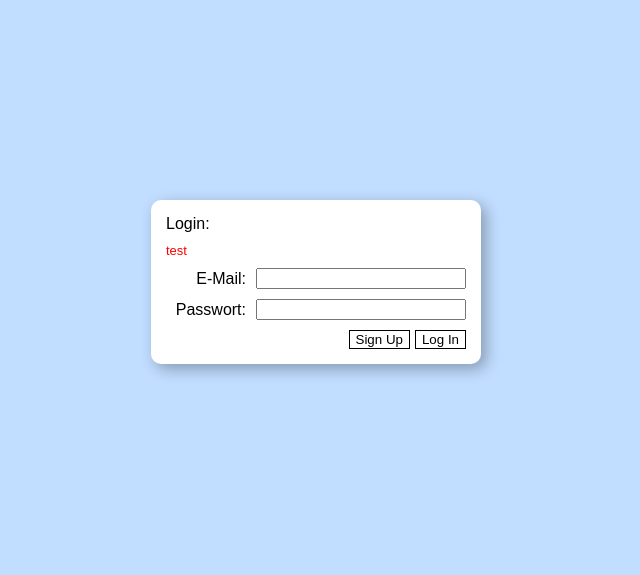
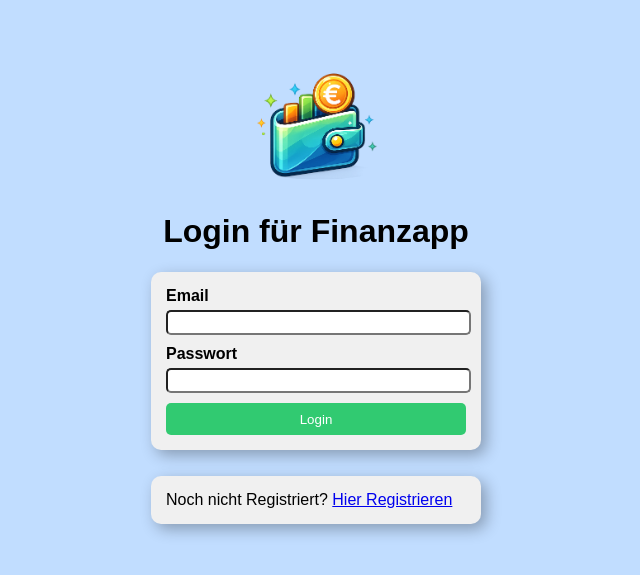
Before and after one commit to DCEv0LuTiOn/Finanzapp, a Flask app: template src/templates/login.html in a window 1280 px wide. Shown: the top 575 px of the page, without its empty margins (324-964 px from the left). Run offline with Flask 3, Linux system fonts and the light colour scheme; the template is opened without the code that fills it, so the values that code supplies are empty; parts of the project's set-up code (start-up, migrations or seed data) failed here and were passed over.

Commit message:
projekt struktur geändert und login seite fertig

```diff
--- a/src/db.py
+++ b/src/db.py
@@ -1,7 +1,7 @@
 import sqlite3
 import sys
 from contextlib import closing
-from dtos import *
+from src.dtos import *
 
 def get_dto_data(dto:object): # Daten aus dto lesen und zurück geben
     table_name = dto.__class__.__name__[:dto.__class__.__name__.find("DTO")] # Holt sich aus der DTO den Namen der Klasse und schneidet DTO ab am ende
@@ -103,12 +103,9 @@ def execute_update_dtos(dtos:object | list[object]):
             raise
 
 def get_users():
-    sql = "SELECT * FROM kontoinhaber"
+    sql = "SELECT * FROM Kontoinhaber"
     users = execute_select_dto_list(sql,KontoinhaberDTO)
-    user = execute_select_dto(sql,KontoinhaberDTO)
-    # value_select = execute_select_value("SELECT id FROM user where id = '1'")
-    for i in users:
-        print(i)
+    return users
 
 def __create_Database():
     with sqlite3.connect(__db_path) as connection:
@@ -290,7 +287,7 @@ def __insert_test_data():
 
         connection.commit()
 
-__db_path = "Database.db"
+__db_path = "./Database.db"
 
 if __name__ == "__main__":
     # __create_Database()
@@ -298,4 +295,6 @@ if __name__ == "__main__":
     user = [KontoinhaberDTO(ID=4,Vorname="Kevin",Nachname="Test_neu",Email="kevin.mustermax@web.de",Passwort="abc123")]
     # execute_insert_dtos(user)
     # execute_update_dtos(user)
-    get_users()
+    users = get_users()
+    for user in users:
+        print(user)
--- a/src/server.py
+++ b/src/server.py
@@ -1,13 +1,43 @@
-from flask import Flask, render_template, request
+from flask import Flask, render_template, request, redirect,url_for
+from src import db
+from src.dtos import *
 
 # Flask App definieren, static_folder auf public setzen
-app = Flask(__name__, static_folder="public", static_url_path="")
+app = Flask(
+    __name__
+)
+# app = Flask(
+#     __name__,
+#     template_folder="templates",
+#     static_folder="static"
+# )
 
 
 # Startseite ausliefern
 @app.route("/")
+def default():
+    return redirect(url_for("login"))
+
+@app.route("/login", methods=["GET", "POST"])
 def login():
-    return render_template("login.html")
+    error=None
+    if request.method == "POST":
+        email = request.form["email"]
+        password = request.form["password"]
+
+        users:list[KontoinhaberDTO] = db.get_users()
+        loged_in = False
+        for user in users:
+            print(user)
+            if user.Email == email and user.Passwort == password:
+                loged_in = True
+                break
+        if loged_in:
+            return redirect(url_for("menue"))
+        else:
+            error = "E-Mail oder Passwort falsch"
+
+    return render_template("login.html", error=error)
 
 # Startseite ausliefern
 @app.route("/registration")
@@ -31,4 +61,5 @@ def menue():
 #     pass
 
 if __name__ == "__main__":
+
     app.run(host="127.0.0.1", port=3000, debug=True)
--- /dev/null
+++ b/src/static/css/login.css
@@ -0,0 +1,73 @@
+body{
+    background-color: #c1ddff;
+    margin: 0;
+    display:flex;
+    flex-direction: column;
+    justify-content: center;
+    align-items: center;
+    align-content: center;
+    font-family: Arial, sans-serif;
+}
+.logo{
+    height: 10%;
+    width: 10%;
+    margin-top: 5%;
+}
+
+.login-container{
+    width: 300px;
+    padding: 15px;
+    background-color: rgb(240, 240, 240);
+    border-radius: 10px;
+    box-shadow: 5px 5px 15px rgba(0, 0, 0, 0.3);
+    height: auto;
+    gap: 10px;
+}
+
+.form-input-label{
+    font-weight: bold;
+}
+
+.form-input{
+    border-radius: 5px;
+    margin: 5px;
+    margin-left: 0px;
+    margin-bottom: 10px;
+    width: 99%;
+    height: 1.2rem;
+}
+
+.login-btn{
+    width: 100%;
+    height: 2rem;
+    background-color: rgb(49, 202, 113);
+    color: white;
+    border: none;
+    padding: 8px 12px;
+    border-radius: 5px;
+    cursor: pointer;
+
+}
+
+.login-btn:hover {
+    background-color: rgb(30, 217, 108);
+    transform: scale(1.05);
+}
+
+.registrier-container{
+    margin-top: 2%;
+    width: 300px;
+    padding: 15px;
+    background-color: rgb(240, 240, 240);
+    border-radius: 10px;
+    box-shadow: 5px 5px 15px rgba(0, 0, 0, 0.3);
+}
+
+.error-box {
+    background-color: #ff4d4d;
+    color: white;
+    padding: 10px;
+    margin: 10px 0;
+    border-radius: 5px;
+    text-align: center;
+}
--- a/src/templates/login.html
+++ b/src/templates/login.html
@@ -1,81 +1,31 @@
 <!DOCTYPE html>
 <html>
-    <header>
+    <head>
         <title>Log In</title>
         <meta charset="utf-8">
-    </header>
-
-    <style>
-        body{
-            background-color: #c1ddff;
-            margin: 0;
-            display:flex;
-            justify-content: center;
-            align-items: center;
-            font-family: Arial, sans-serif;
-        }
-        .login-container{
-            width: 300px;
-            padding: 15px;
-            background-color: white;
-            border-radius: 10px;
-            margin-top: 200px;
-            box-shadow: 5px 5px 15px rgba(0, 0, 0, 0.3);
-            display: flex;
-            flex-direction: column;
-            gap: 10px;
-        }
-
-        .form-row{
-            display: flex;
-            align-items: center;
-            gap: 10px;
-        }
-
-        .form-row label{
-            width: 80px; /* statische Breite, für sortiertes Layout untereinander */
-            text-align: right;
-        }
-
-        .form-row input{
-            flex: 1; /* füllt den restlichen Platz */
-        }
-
-        .div-btn-style{
-            display: flex;
-            justify-content: flex-end;
-            gap: 5px;
-        }
-
-        .btn-style{
-            background-color:white;
-            border: 1px solid;
-            border-color: black;
-        }
-
-        .lbl-info{
-            font-size:small;
-            color:red;
-        }
-    </style>
-    <body style="align-content: center;">
-            <div class="login-container">
-                <label>Login:</label>
-                <label class="lbl-info" name="lblInfo">test</label>
-                <div class="form-row">
-                    <label>E-Mail:</label>
-                    <input type="text" name="txt_email">
+        <link rel="stylesheet" href="{{ url_for('static', filename='css/login.css') }}">
+    </head>
+    <body>
+        <img src="{{ url_for('static', filename='img/logo.png') }}" alt="Logo" class="logo">
+        <h1>Login für Finanzapp</h1>
+        <div class="login-container">
+            {% if error %}
+                <div class="error-box">
+                    {{ error }}
                 </div>
-
-                <div class="form-row">
-                    <label>Passwort:</label>
-                    <input type="password" name="txt_password">
-                </div>
-
-                <div class="div-btn-style">
-                    <button class="btn-style">Sign Up</button>
-                    <button class="btn-style">Log In</button>
-                </div>
-            </div>
+            {% endif %}
+            <form action="/login" method="POST">
+                <div class="form-input-label">Email</div>
+                <input type="text" name="email" class="form-input">
+                <div class="form-input-label">Passwort</div>
+                <input type="password" name="password" class="form-input">
+                <br>
+                <button type="submit" class="login-btn">Login</button>
+            </form>
+        </div>
+        <div class="registrier-container">
+            Noch nicht Registriert?
+            <a href="{{ url_for('registration') }}"> Hier Registrieren</a>
+        </div>
     </body>
 </html>
```
Also changed, not shown: src/dtos.py (+24 -16 lines), start.py (added, +14 -0 lines), src/Database.db (renamed from Database.db), src/static/img/logo.png (added), src/static/img/logo_alt.png (added), 1 other file.
